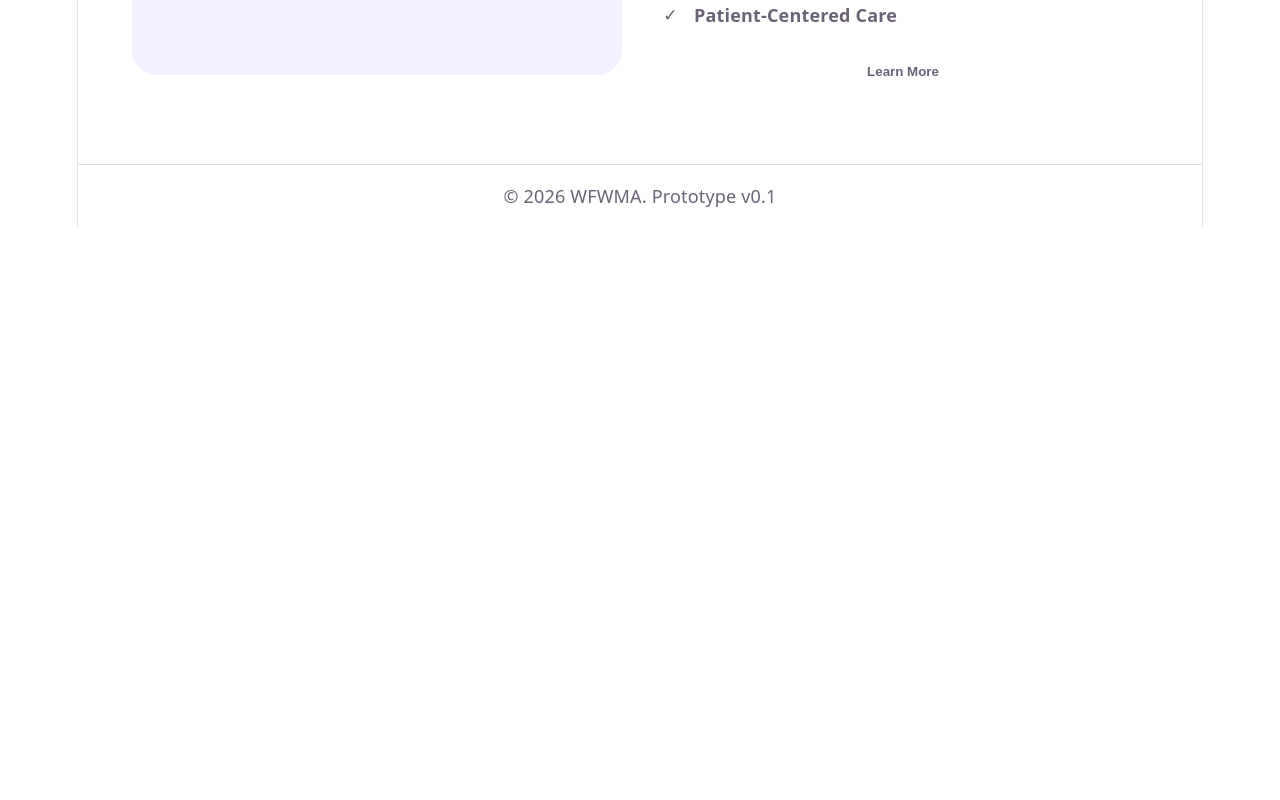
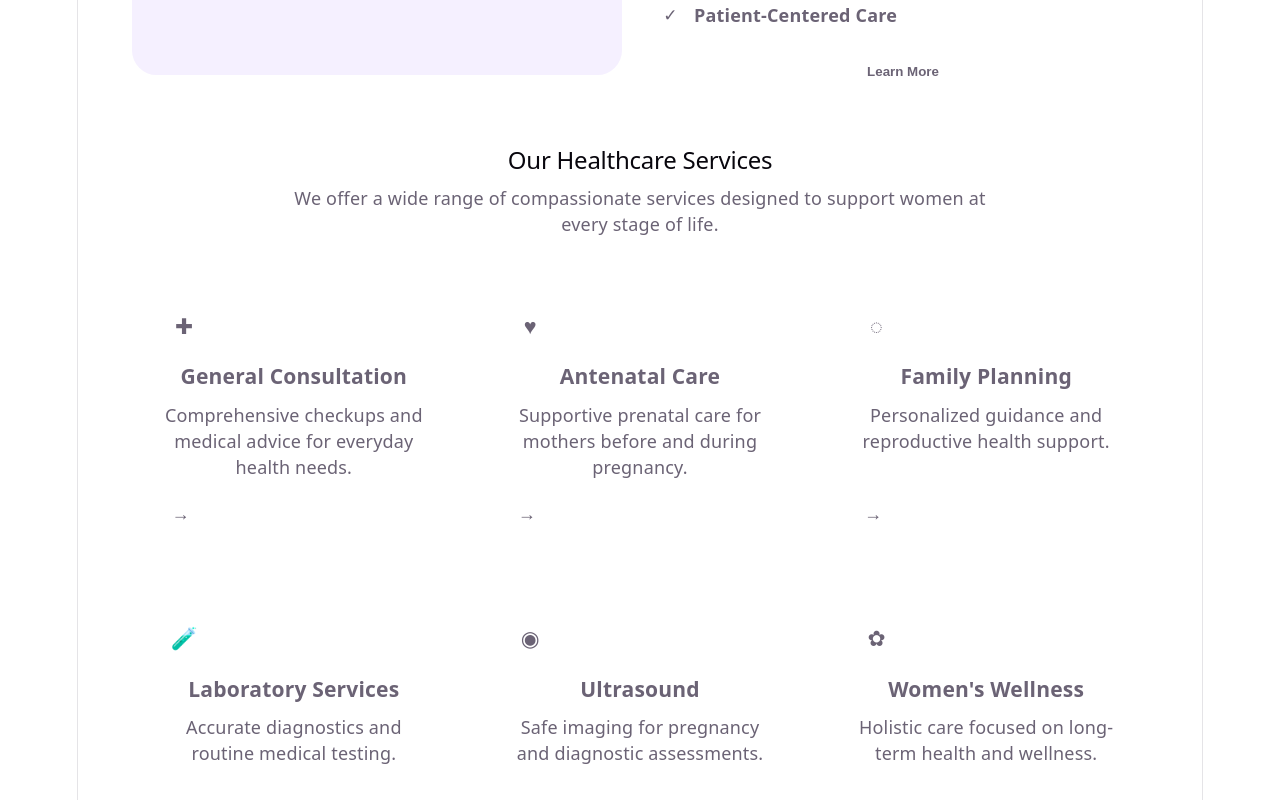
Before and after one commit to josephamuasi001/WOMEN-FOR-WOMEN-MEDICAL-ASSOCIATE-WEBSITE-REPO, a React app in the folder frontend/: page / in a window 1280 px wide. Shown: the part 1340-2140 px from the top of the page. Before the commit the page ends 1567 px from the top, so only its background shows below. Built offline with nearby package versions, Linux system fonts and the light colour scheme; the HTML template or start-up script is replaced by a standard one.

Commit message:
Add ServicesPreviewSection component with styles and layout

```diff
--- /dev/null
+++ b/frontend/src/components/ServicesPreviewSection.jsx
@@ -0,0 +1,46 @@
+import Card from './ui/Card'
+import Container from './ui/Container'
+import '../styles/services-preview.css'
+
+function ServicesPreviewSection() {
+  const services = [
+    { name: 'General Consultation', description: 'Comprehensive checkups and medical advice for everyday health needs.', icon: '✚' },
+    { name: 'Antenatal Care', description: 'Supportive prenatal care for mothers before and during pregnancy.', icon: '♥' },
+    { name: 'Family Planning', description: 'Personalized guidance and reproductive health support.', icon: '◌' },
+    { name: 'Laboratory Services', description: 'Accurate diagnostics and routine medical testing.', icon: '🧪' },
+    { name: 'Ultrasound', description: 'Safe imaging for pregnancy and diagnostic assessments.', icon: '◉' },
+    { name: 'Women\'s Wellness', description: 'Holistic care focused on long-term health and wellness.', icon: '✿' },
+  ]
+
+  return (
+    <section className="services-preview-section">
+      <Container>
+        <div className="services-preview-heading">
+          <h2>Our Healthcare Services</h2>
+          <p>
+            We offer a wide range of compassionate services designed to support women at every stage of life.
+          </p>
+        </div>
+
+        <div className="services-preview-grid">
+          {services.map((service) => (
+            <Card key={service.name}>
+              <div className="service-card">
+                <div className="service-icon" aria-hidden="true">
+                  {service.icon}
+                </div>
+                <h3>{service.name}</h3>
+                <p>{service.description}</p>
+                <button className="service-arrow" aria-label={`View ${service.name}`}>
+                  →
+                </button>
+              </div>
+            </Card>
+          ))}
+        </div>
+      </Container>
+    </section>
+  )
+}
+
+export default ServicesPreviewSection
--- a/frontend/src/pages/HomePage.jsx
+++ b/frontend/src/pages/HomePage.jsx
@@ -1,6 +1,7 @@
 import HeroSection from '../components/HeroSection'
 import StatsSection from '../components/StatsSection'
 import AboutPreviewSection from '../components/AboutPreviewSection'
+import ServicesPreviewSection from '../components/ServicesPreviewSection'
 
 function HomePage() {
   return (
@@ -8,6 +9,7 @@ function HomePage() {
       <HeroSection />
       <StatsSection />
       <AboutPreviewSection />
+      <ServicesPreviewSection />
     </>
   )
 }
--- /dev/null
+++ b/frontend/src/styles/services-preview.css
@@ -0,0 +1,75 @@
+.services-preview-section {
+  padding: 1rem 0 4rem;
+}
+
+.services-preview-heading {
+  text-align: center;
+  max-width: 700px;
+  margin: 0 auto 2rem;
+}
+
+.services-preview-heading h2 {
+  margin-bottom: 0.6rem;
+}
+
+.services-preview-grid {
+  display: grid;
+  grid-template-columns: repeat(3, minmax(0, 1fr));
+  gap: 1.25rem;
+}
+
+.service-card {
+  display: flex;
+  flex-direction: column;
+  gap: 0.7rem;
+  height: 100%;
+  transition: transform 0.2s ease, box-shadow 0.2s ease;
+}
+
+.service-card:hover {
+  transform: translateY(-4px);
+}
+
+.service-icon {
+  width: 2.8rem;
+  height: 2.8rem;
+  display: inline-flex;
+  align-items: center;
+  justify-content: center;
+  border-radius: 50%;
+  background-color: var(--color-light-lavender);
+  color: var(--color-primary);
+  font-size: 1.2rem;
+}
+
+.service-card h3 {
+  margin: 0;
+}
+
+.service-card p {
+  margin: 0;
+}
+
+.service-arrow {
+  margin-top: auto;
+  width: 2.4rem;
+  height: 2.4rem;
+  border: none;
+  border-radius: 50%;
+  background-color: var(--color-primary);
+  color: var(--color-white);
+  cursor: pointer;
+  font-size: 1rem;
+}
+
+@media (max-width: 900px) {
+  .services-preview-grid {
+    grid-template-columns: repeat(2, minmax(0, 1fr));
+  }
+}
+
+@media (max-width: 600px) {
+  .services-preview-grid {
+    grid-template-columns: 1fr;
+  }
+}
```
